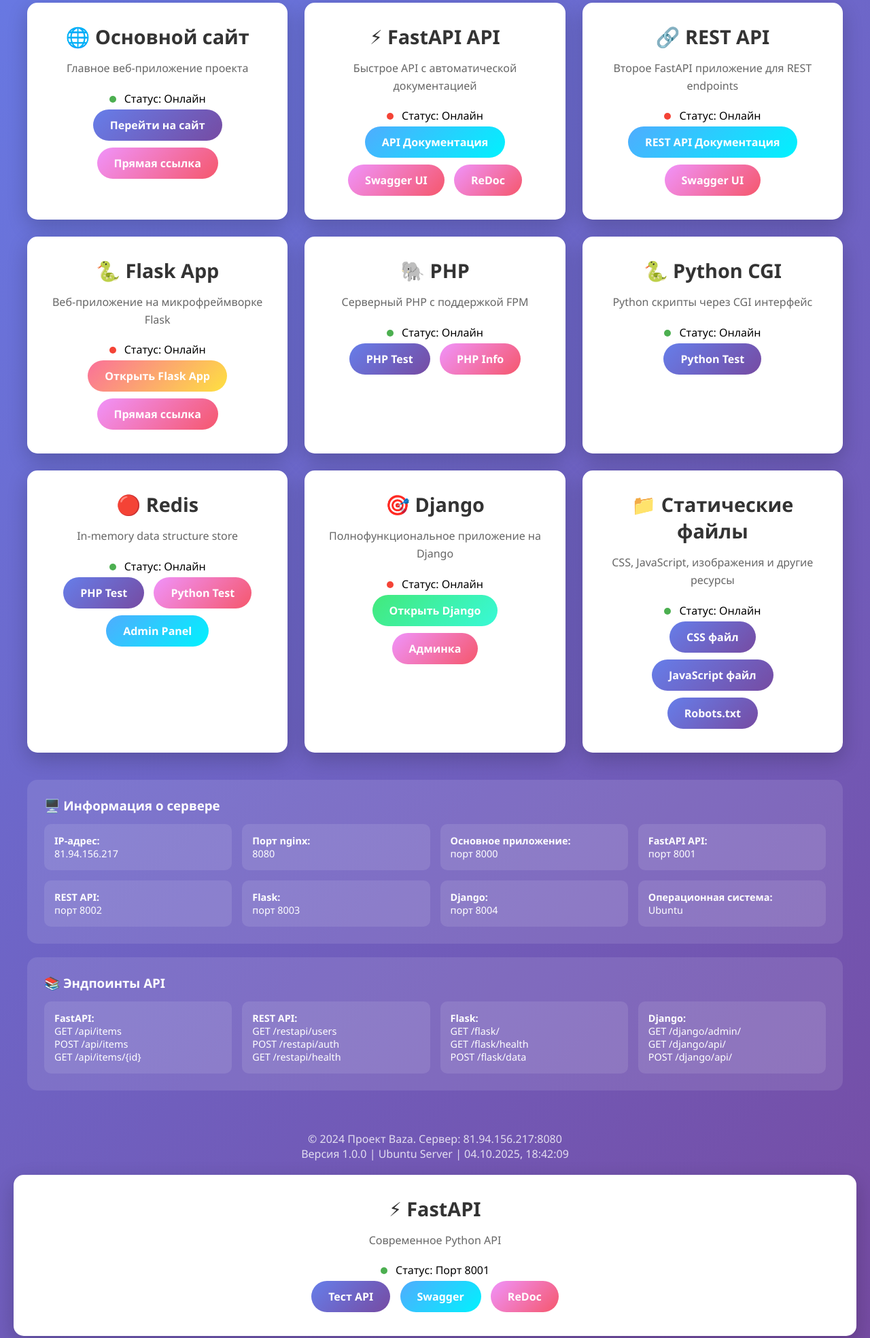
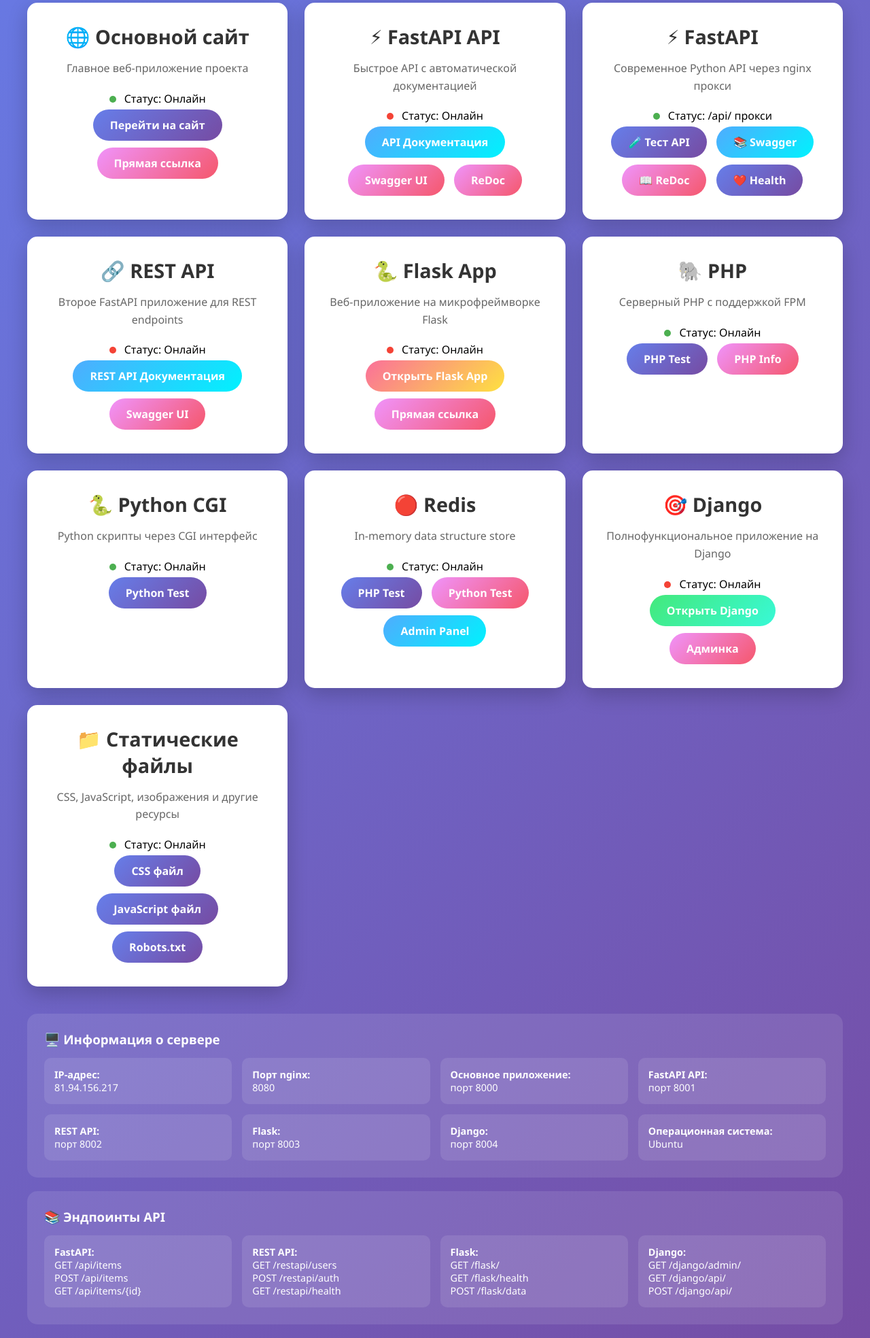
Before and after one commit to bagram2025/baza, a plain HTML site: page www/index.html in a window 1280 px wide. Shown: the part 425-2393 px from the top of the page at 68% size. Drawn offline with Linux system fonts and the light colour scheme; no server answers.

Commit message:
Update index.html
Подправил карточку

```diff
--- a/www/index.html
+++ b/www/index.html
@@ -62,6 +62,21 @@
                     <a href="/api/redoc" class="btn btn-secondary">ReDoc</a>
                 </div>
             </article>
+
+            <article class="service-card">
+    <h2>⚡ FastAPI</h2>
+    <p>Современное Python API через nginx прокси</p>
+    <div class="status-line">
+        <span class="status status-online"></span>
+        <span>Статус: /api/ прокси</span>
+    </div>
+    <div class="button-group">
+        <a href="/fastapi-test.html" class="btn">🧪 Тест API</a>
+        <a href="/api/docs" class="btn btn-api">📚 Swagger</a>
+        <a href="/api/redoc" class="btn btn-secondary">📖 ReDoc</a>
+        <a href="/api/health" class="btn">❤️ Health</a>
+    </div>
+</article>
 
             <article class="service-card">
                 <h2>🔗 REST API</h2>
@@ -237,18 +252,3 @@
     <script src="/static/script.js"></script>
 </body>
 </html>
-
-
-<article class="service-card">
-    <h2>⚡ FastAPI</h2>
-    <p>Современное Python API</p>
-    <div class="status-line">
-        <span class="status status-online"></span>
-        <span>Статус: Порт 8001</span>
-    </div>
-    <div class="button-group">
-        <a href="/fastapi-test.html" class="btn">Тест API</a>
-        <a href="http://127.0.0.1:8001/docs" target="_blank" class="btn btn-api">Swagger</a>
-        <a href="http://127.0.0.1:8001/redoc" target="_blank" class="btn btn-secondary">ReDoc</a>
-    </div>
-</article>
```
